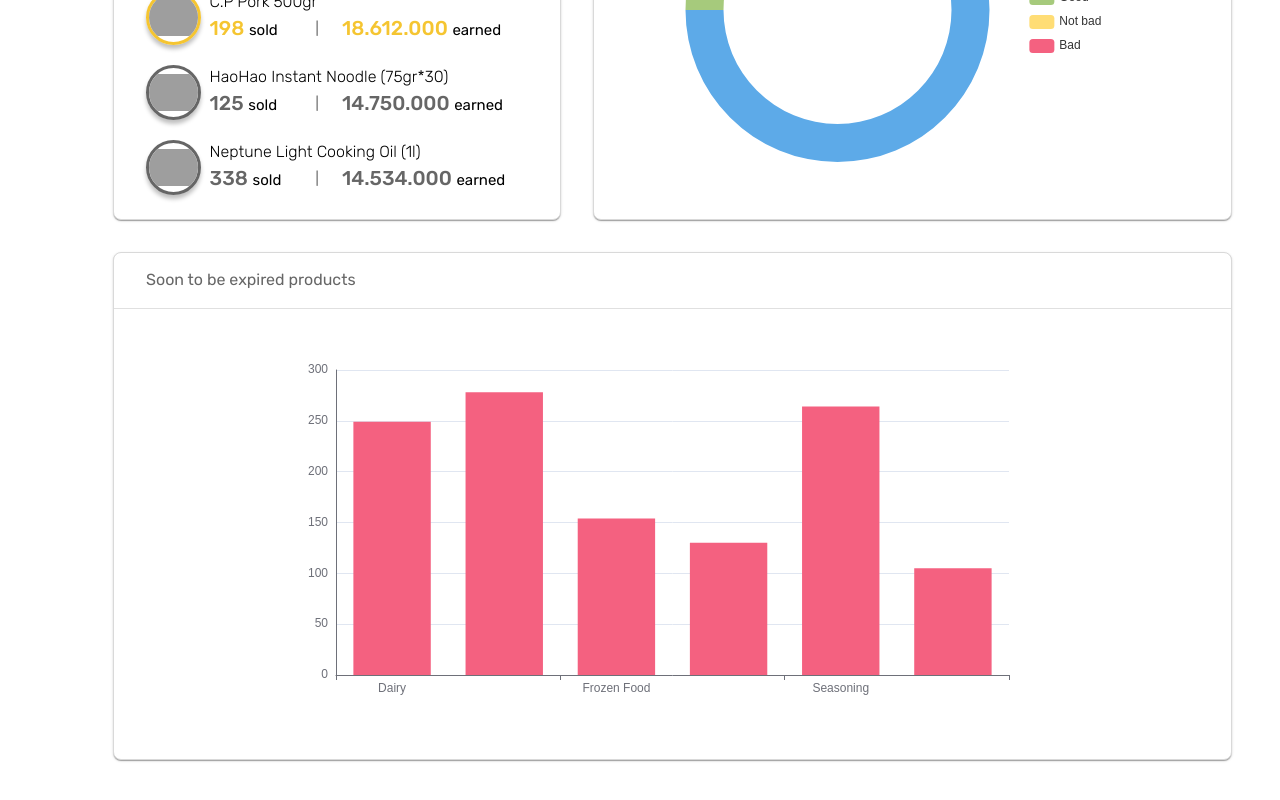
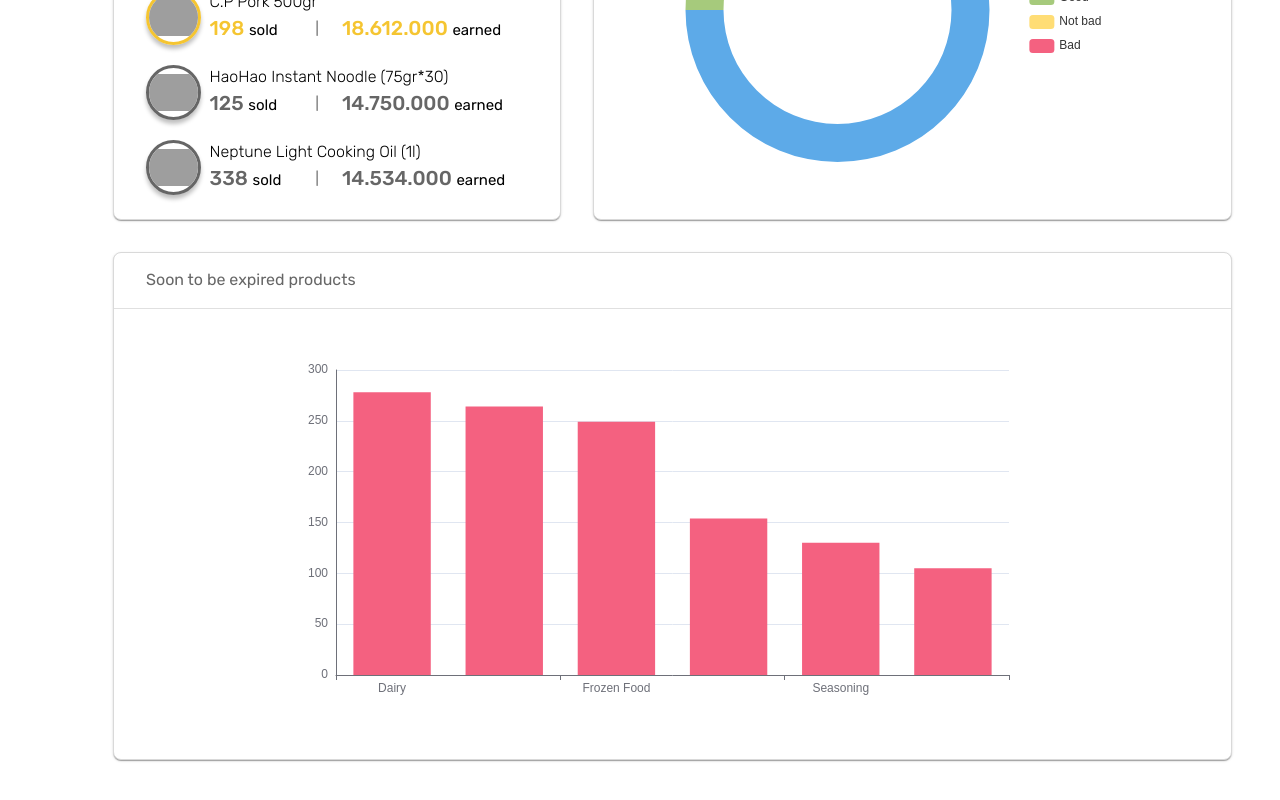
Before and after one commit to DuyenNguyen14/PET-Project, a React (Create React App) app: page / in a window 1280 px wide. Shown: the part 898-1698 px from the top of the page. Built offline with nearby package versions, Linux system fonts and the light colour scheme; grey boxes are pictures that could not be loaded.

Commit message:
[ADD] expiredProducts table and go back button

```diff
--- a/src/components/ExpiredProducts/ExpiredCategories.tsx
+++ b/src/components/ExpiredProducts/ExpiredCategories.tsx
@@ -1,11 +1,11 @@
-import { Divider } from "@mui/material";
-import React, { useEffect, useRef, useState } from "react";
+import { Box, Button, Divider, IconButton } from "@mui/material";
+import { useEffect, useRef, useState } from "react";
 import { CardText, CardTitle } from "../../theme/globalStyles";
 import ReactECharts from "echarts-for-react";
 import { useSelector } from "react-redux";
 import { RootState } from "../../redux/store";
 import ExpiredProducts from "./ExpiredProducts";
-import { SoonToExpireProducts } from "../../redux/reducers/productReducer";
+import ArrowBackIosNewIcon from "@mui/icons-material/ArrowBackIosNew";
 
 type EventParams = {
   // The component name clicked,
@@ -42,12 +42,18 @@ export default function ExpiredCategories({ week }: Props) {
     (state: RootState) => state.products
   );
   const [categoryName, setCategoryName] = useState<null | string>(null);
+  const [goBack, setGoBack] = useState(false);
   const currWeek = useRef("1");
 
   const onEvents = {
     click: (params: EventParams) => {
       setCategoryName(params.name);
+      setGoBack(true);
     },
+  };
+
+  const handleGoBack = () => {
+    setGoBack(false);
   };
 
   const option = {
@@ -78,9 +84,11 @@ export default function ExpiredCategories({ week }: Props) {
       {
         data:
           soonToExpireProducts.length > 0 &&
-          soonToExpireProducts.map((category) =>
-            category.products.reduce((sum, prod) => sum + prod.quantity, 0)
-          ),
+          soonToExpireProducts
+            .map((category) =>
+              category.products.reduce((sum, prod) => sum + prod.quantity, 0)
+            )
+            .sort((a, b) => b - a),
         type: "bar",
         itemStyle: {
           color: "#F46180",
@@ -101,14 +109,24 @@ export default function ExpiredCategories({ week }: Props) {
       <CardTitle>Soon to be expired products</CardTitle>
       <Divider />
       <CardText sx={{ height: "450px" }}>
-        {!categoryName ? (
+        {!goBack ? (
           <ReactECharts
             option={option}
             style={{ height: "420px" }}
             onEvents={onEvents}
           />
         ) : (
-          <ExpiredProducts categoryName={categoryName} />
+          categoryName &&
+          goBack && (
+            <Box>
+              <Button onClick={handleGoBack}>
+                <IconButton aria-label="go-back">
+                  <ArrowBackIosNewIcon />
+                </IconButton>
+              </Button>
+              <ExpiredProducts categoryName={categoryName} />
+            </Box>
+          )
         )}
       </CardText>
     </>
--- a/src/components/ExpiredProducts/ExpiredProducts.tsx
+++ b/src/components/ExpiredProducts/ExpiredProducts.tsx
@@ -1,12 +1,9 @@
 import { Box, Grid } from "@mui/material";
-import React from "react";
 import ReactECharts from "echarts-for-react";
 import { useSelector } from "react-redux";
 import { RootState } from "../../redux/store";
-import {
-  SoonToExpireProduct,
-  SoonToExpireProducts,
-} from "../../redux/reducers/productReducer";
+import { SoonToExpireProducts } from "../../redux/reducers/productReducer";
+import ExpiredProductsTable from "./ExpiredProductsTable";
 
 type Props = { categoryName: string };
 
@@ -22,7 +19,12 @@ export default function ExpiredProducts({ categoryName }: Props) {
   const { products } = arrProducts as SoonToExpireProducts;
 
   const option = {
-    tooltip: {},
+    tooltip: {
+      trigger: "axis",
+      axisPointer: {
+        type: "shadow",
+      },
+    },
     xAxis: {
       value: "category",
       data: products?.map((prod) => prod.name),
@@ -43,7 +45,7 @@ export default function ExpiredProducts({ categoryName }: Props) {
     },
     series: [
       {
-        data: products?.map((prod) => prod.quantity),
+        data: products?.map((prod) => prod.quantity).sort((a, b) => b - a),
         type: "bar",
         itemStyle: {
           color: "#F46180",
@@ -57,7 +59,18 @@ export default function ExpiredProducts({ categoryName }: Props) {
       <Grid item lg={7}>
         <ReactECharts option={option} style={{ height: "100%" }} />
       </Grid>
-      <Grid item lg={5}></Grid>
+      <Grid item lg={5}>
+        <Box
+          sx={{
+            height: "100%",
+            width: "100%",
+            display: "flex",
+            alignItems: "center",
+          }}
+        >
+          <ExpiredProductsTable rows={products} />
+        </Box>
+      </Grid>
     </Grid>
   );
 }
--- /dev/null
+++ b/src/components/ExpiredProducts/ExpiredProductsTable.tsx
@@ -0,0 +1,51 @@
+import React from "react";
+import Table from "@mui/material/Table";
+import TableBody from "@mui/material/TableBody";
+import TableContainer from "@mui/material/TableContainer";
+import TableHead from "@mui/material/TableHead";
+import TableRow from "@mui/material/TableRow";
+import Paper from "@mui/material/Paper";
+import { SoonToExpireProduct } from "../../redux/reducers/productReducer";
+import TableCell, { tableCellClasses } from "@mui/material/TableCell";
+import { styled } from "@mui/material/styles";
+
+const StyledTableCell = styled(TableCell)(({ theme }) => ({
+  [`&.${tableCellClasses.head}`]: {
+    backgroundColor: "#F4F5FB",
+    color: theme.palette.common.black,
+  },
+  [`&.${tableCellClasses.body}`]: {
+    fontSize: 14,
+  },
+}));
+
+const tableHeaders = ["Product Name", "ID", "Date"];
+
+type Props = { rows: SoonToExpireProduct[] };
+
+export default function ExpiredProductsTable({ rows }: Props) {
+  return (
+    <TableContainer component={Paper}>
+      <Table>
+        <TableHead>
+          <TableRow>
+            {tableHeaders.map((header) => (
+              <StyledTableCell key={header} align="left">
+                {header}
+              </StyledTableCell>
+            ))}
+          </TableRow>
+        </TableHead>
+        <TableBody>
+          {rows.map((row) => (
+            <TableRow key={row.id}>
+              <TableCell>{row.name}</TableCell>
+              <TableCell>{row.id}</TableCell>
+              <TableCell>{row.date}</TableCell>
+            </TableRow>
+          ))}
+        </TableBody>
+      </Table>
+    </TableContainer>
+  );
+}
```
